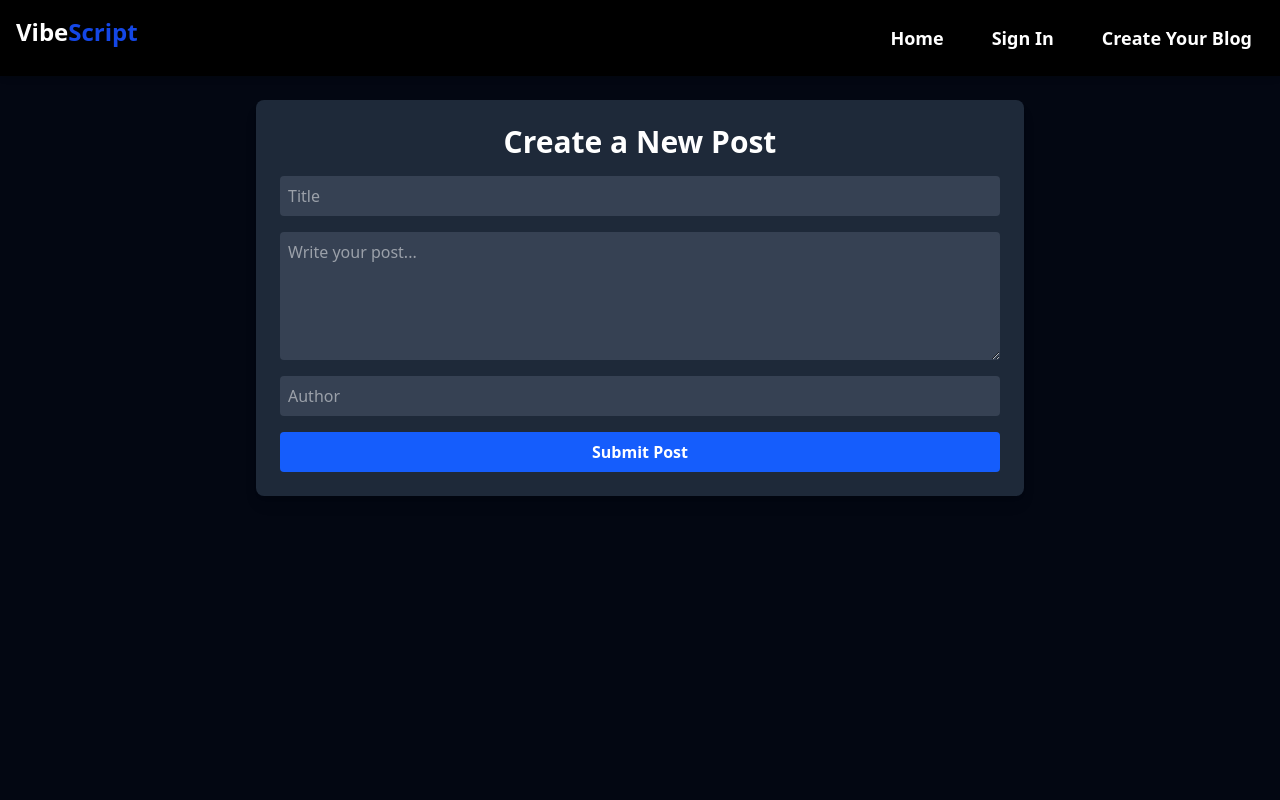
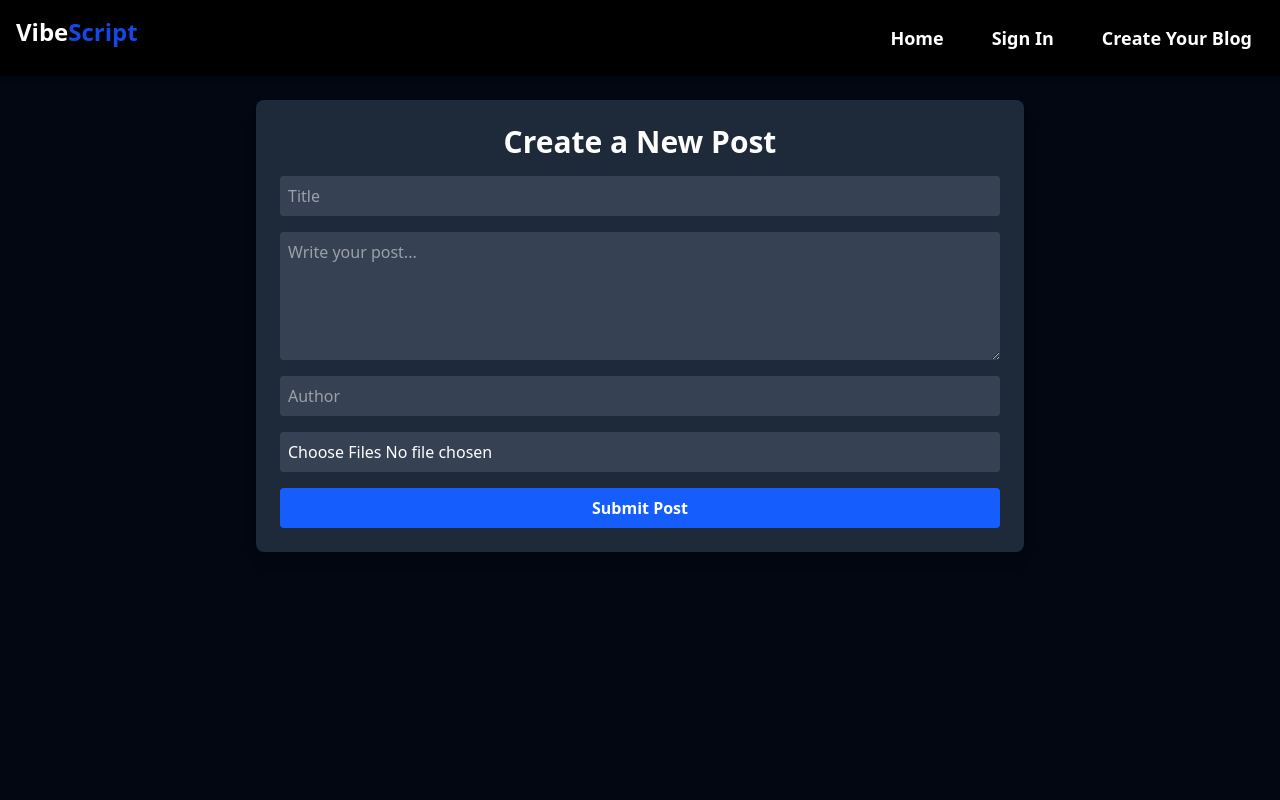
Before and after one commit to Chandrashekher1/BlogCraft, a React (Vite) app: page /create-post in a window 1280 px wide. Shown: the top 800 px of the page. Built offline with nearby package versions, Linux system fonts and the light colour scheme.

Commit message:
add image features

```diff
--- a/src/pages/Post.jsx
+++ b/src/pages/Post.jsx
@@ -8,10 +8,7 @@ const Post = () => {
   const [author, setAuthor] = useState('');
   const [loading, setLoading] = useState(false);
   const [message, setMessage] = useState(null);
-
-  console.log(content);
-
-
+  const [images,setImages] = useState('')
   const handleData = async () => {
     const token = localStorage.getItem("authorization");
     if (!token) {
@@ -22,15 +19,25 @@ const Post = () => {
       setMessage({ type: 'error', text: "All fields are required!" });
       return;
     }
-    setLoading(true);
+    setLoading(true)
+
     try {
+      const formData = new FormData()
+      formData.append("title",title)
+      formData.append("content",content)
+      formData.append("author",author)
+
+      images.forEach((img) => {
+        formData.append('blog',img)
+      })
+
+      // formData.append("blog",images)
       const response = await fetch(post_API, {
         method: "POST",
         headers: {
           "Authorization": `${token}`,
-          "Content-Type": "application/json"
         },
-        body: JSON.stringify({ title, content, author})
+        body: formData
       });
 
       const json = await response.json()
@@ -42,6 +49,7 @@ const Post = () => {
       setTitle('');
       setContent('');
       setAuthor('');
+      setImages(null)
 
     } catch (error) {
       setMessage({ type: 'error', text: error.message });
@@ -103,6 +111,13 @@ const Post = () => {
             placeholder="Author"
             className="p-2 rounded bg-gray-700 text-white focus:outline-none focus:ring-2 focus:ring-blue-600"
           />
+          <input
+            type="file"
+            multiple
+            accept='image/*'
+            onChange={(e) => setImages([...e.target.files])}
+            className='p-2 rounded bg-gray-700 text-white focus:outline-none focus:ring-2 focus:ring-blue-600'
+          />
           <button
             onClick={handleData}
             disabled={loading}
```
